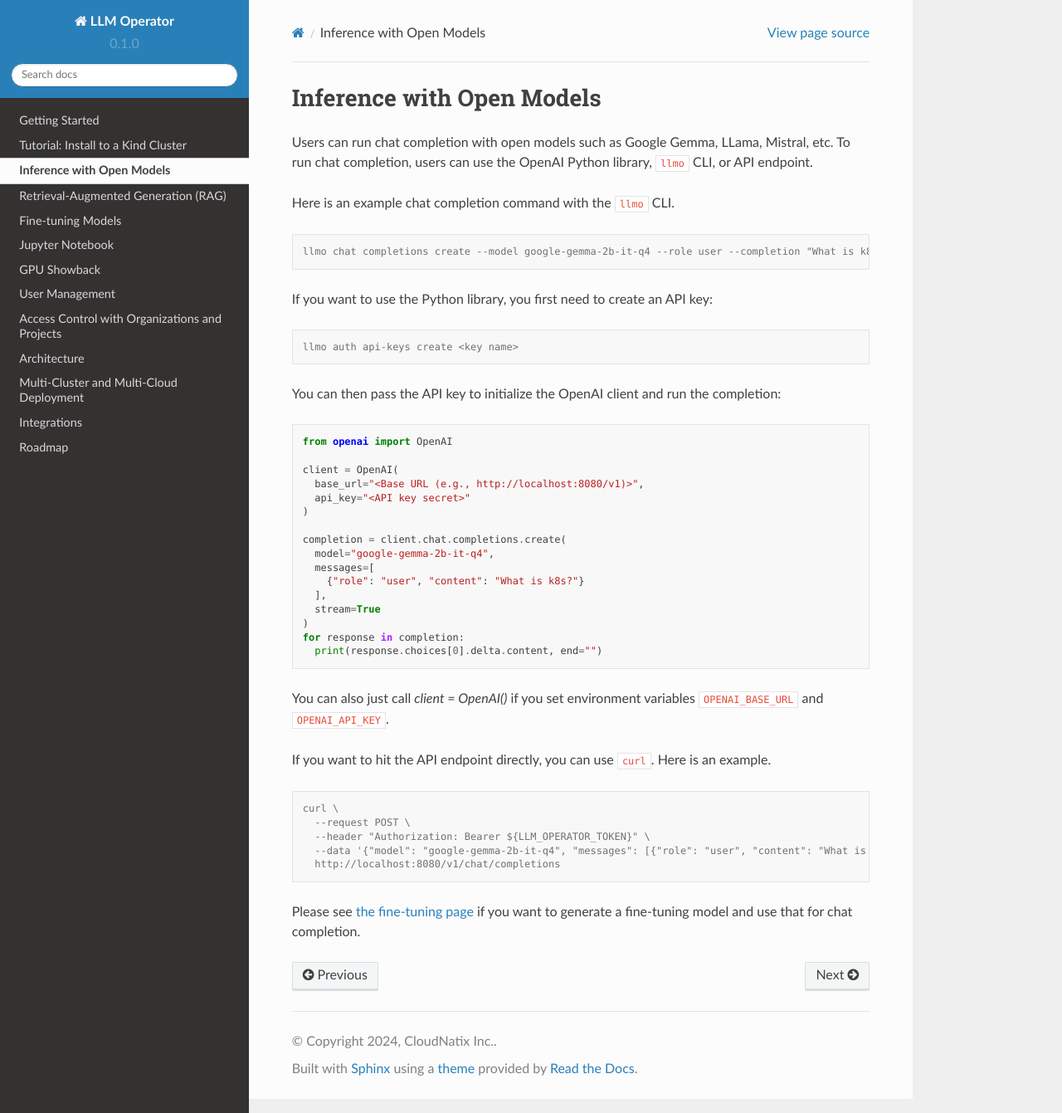
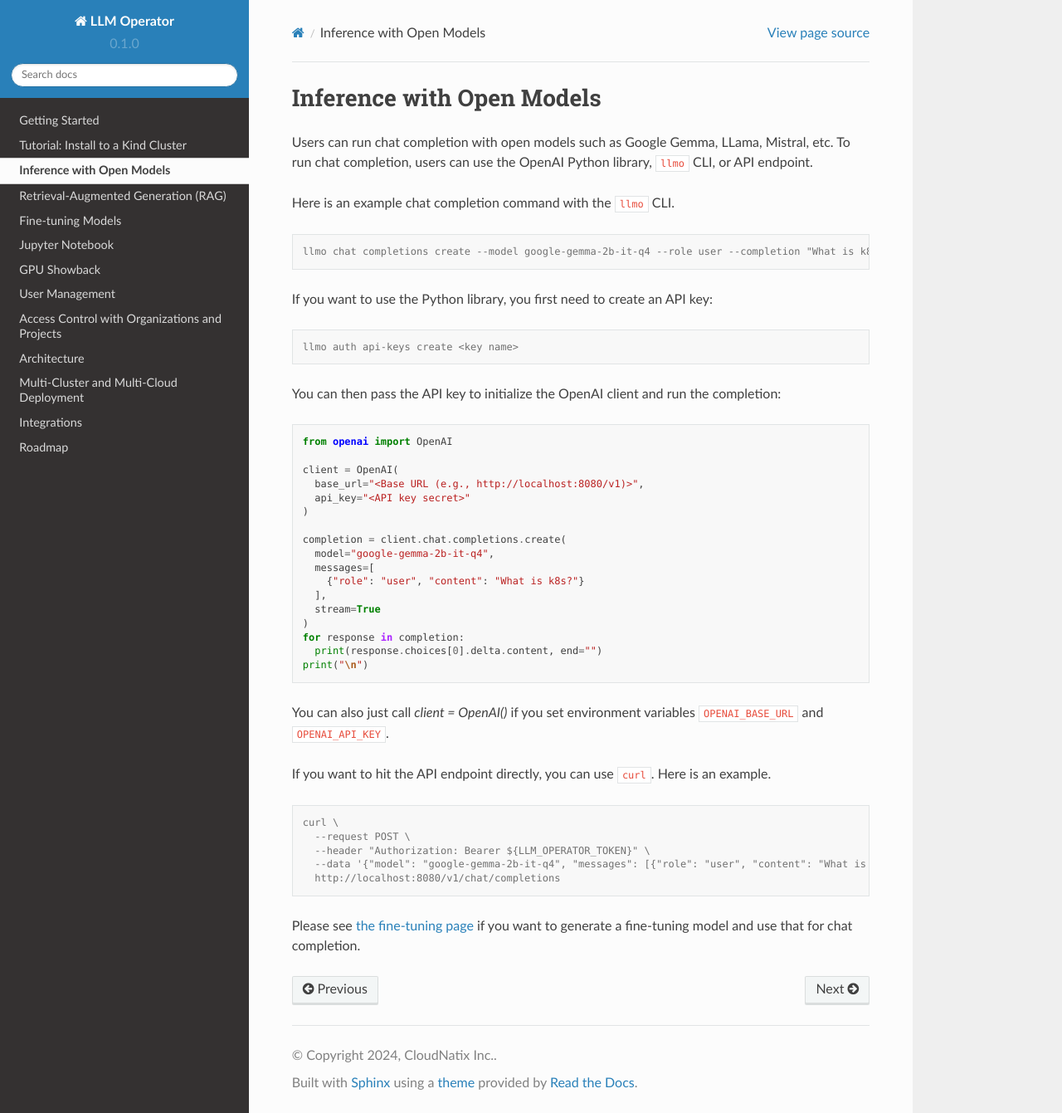
Before and after one commit to llm-operator/docs, a Sphinx documentation site: the page built from docs/source/inference.rst, in a window 1280 px wide and 1341 px high. Shown: the whole window at 83% size. Built offline with Sphinx 7.4.7 and the Read the Docs theme 2.0.0, drawn with Linux system fonts in a browser that asks for light colours.

Commit message:
Print return code after printing completion output (#83)

```diff
--- a/docs/source/inference.rst
+++ b/docs/source/inference.rst
@@ -41,7 +41,7 @@ You can then pass the API key to initialize the OpenAI client and run the comple
    )
    for response in completion:
      print(response.choices[0].delta.content, end="")
-
+   print("\n")
 
 You can also just call `client = OpenAI()` if you set environment variables ``OPENAI_BASE_URL`` and ``OPENAI_API_KEY``.
 
--- a/docs/source/jupyter_notebook.rst
+++ b/docs/source/jupyter_notebook.rst
@@ -85,6 +85,7 @@ Now, you can use OpenAI API in the Jupyter Notebook. Here is an example of using
    )
    for response in completion:
      print(response.choices[0].delta.content, end="")
+   print("\n")
 
 .. image:: images/jupyter_notebook_ipynb.png
 
--- a/docs/source/rag.rst
+++ b/docs/source/rag.rst
@@ -77,6 +77,7 @@ Once the files are added into vector store, you can run the completion request w
    )
    for response in completion:
      print(response.choices[0].delta.content, end="")
+   print("\n")
 
 If you want to hit the API endpoint directly, you can use ``curl``. Here is an example.
 
--- a/docs/source/tutorial.rst
+++ b/docs/source/tutorial.rst
@@ -185,6 +185,7 @@ The third option is to use Python. Here is an example Python code for hitting th
    )
    for response in completion:
      print(response.choices[0].delta.content, end="")
+   print("\n")
 
 We have a Jupyter Notebook that goes through all the functionalites. Please download the Notebook
 from https://github.com/llm-operator/llm-operator/blob/main/tutorial/getting_started.ipynb to play around it.
```
